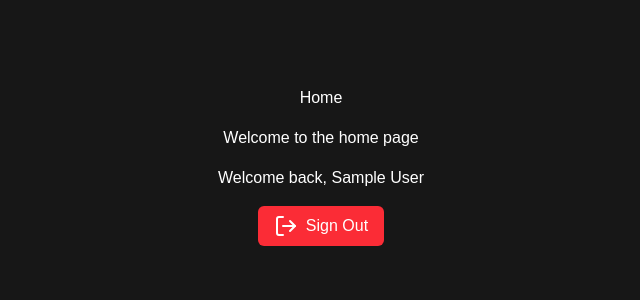
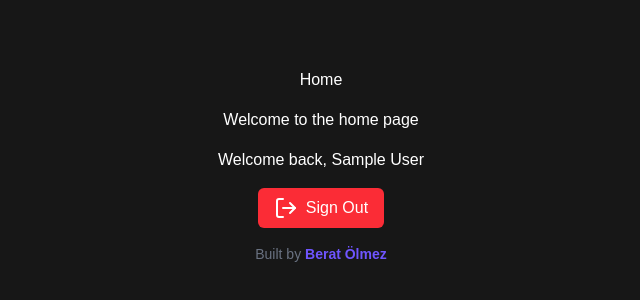
Before and after one commit to seberatolmez/calendar-ai, a Next.js app: page / in a window 1280 px wide. Shown: the part 234-534 px from the top of the page, without its empty margins (319-959 px from the left). Built offline with nearby package versions, Linux system fonts and the light colour scheme; no server answers; sample sign-in values are in the browser's storage.

Commit message:
feat: implement footer into main page

```diff
--- a/app/page.tsx
+++ b/app/page.tsx
@@ -7,6 +7,7 @@ import { LogOutIcon } from "lucide-react";
 export default function Home() {
     const {data: session} = useSession();
     const router = useRouter();
+    const developerEmail = process.env.NEXT_PUBLIC_DEVELOPER_EMAIL;
 
     useEffect(() => {
         if(!session || session === null) {
@@ -19,13 +20,20 @@ export default function Home() {
             <h1>Home</h1>
             <p>Welcome to the home page</p>
             <h1> Welcome back, {(session?.user?.name)}</h1>
-            <button className="bg-red-500 text-white px-4 py-2 rounded-md flex items-center gap-2"
+            <button className="bg-red-500 text-white px-4 py-2 rounded-md flex items-center gap-2 cursor-pointer"
             onClick={handleSignOut}
             disabled={!session || session === null}
             >
                 <LogOutIcon />
                 Sign Out
             </button>
+            <footer>
+                <p className="text-sm text-gray-500">Built by
+                    <a href={`mailto:${developerEmail}`}
+                    className="text-[#6F55FF] font-semibold hover:text-[#5d46e0]"
+                    target="_blank"> Berat Ölmez</a></p>
+            </footer>
         </div>
+
     )
 }
```
